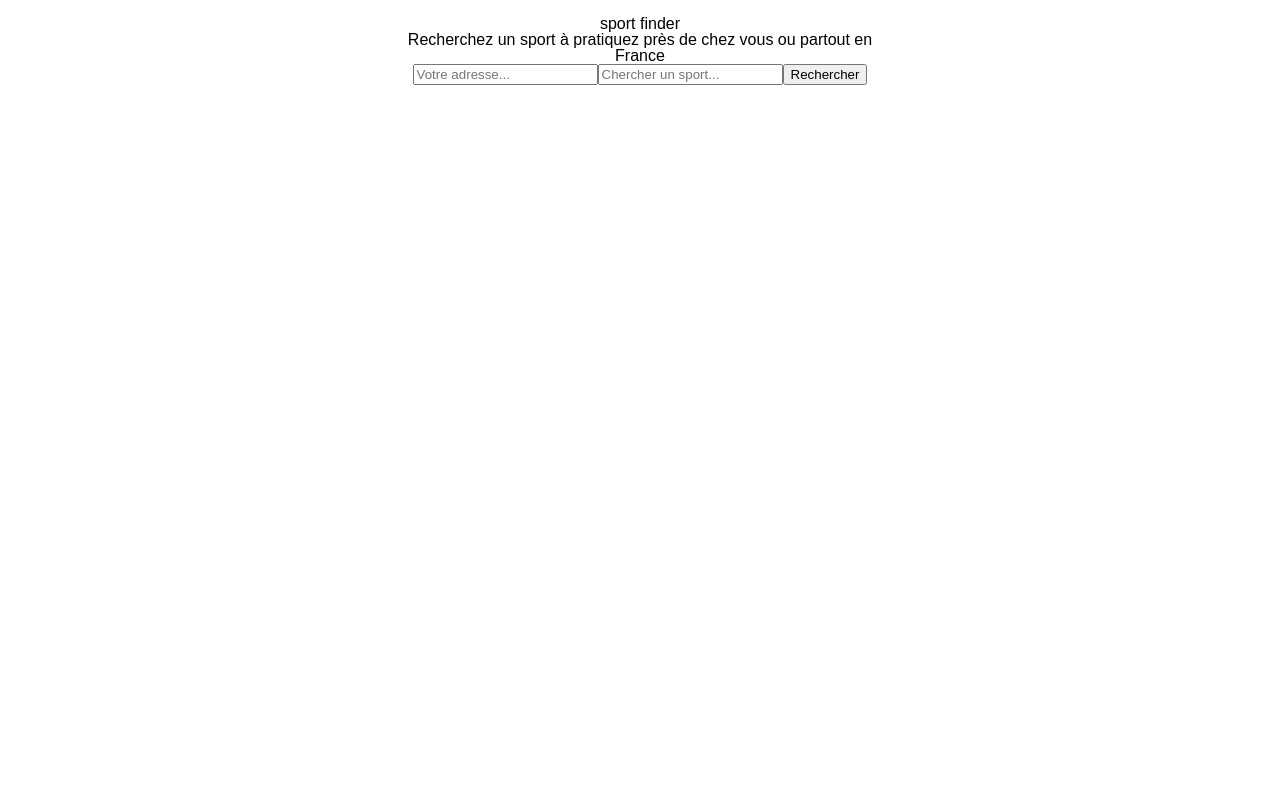
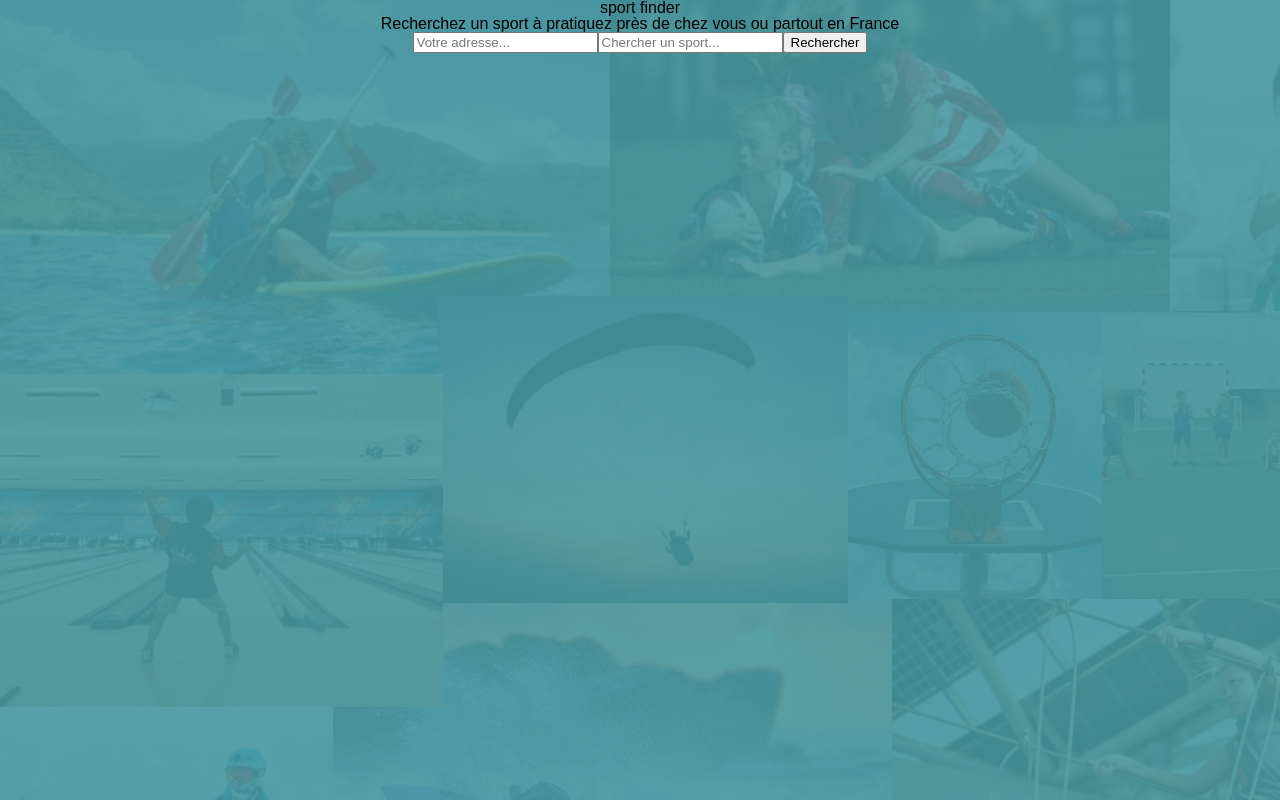
Before and after one commit to SebPARMENTIER/Sport-Finder, a React app in the folder front/: page / in a window 1280 px wide. Built offline with nearby package versions, Linux system fonts and the light colour scheme.

Commit message:
modif scss

```diff
--- a/front/src/components/App/index.js
+++ b/front/src/components/App/index.js
@@ -3,7 +3,7 @@ import React from 'react';
 import Menu from 'src/components/Menu';
 
 // == Import
-import './styles.css';
+import './styles.scss';
 
 
 // == Composant
--- /dev/null
+++ b/front/src/components/App/styles.scss
@@ -0,0 +1,8 @@
+@use 'src/styles/vars' as v;
+
+.app {
+  width: 100vw;
+  height: 100vh;
+  text-align: center;
+  background-color: v.$primary-color;
+}
--- a/front/src/components/Menu/index.js
+++ b/front/src/components/Menu/index.js
@@ -1,5 +1,6 @@
 import React from 'react';
 import SearchForm from 'src/components/SearchForm';
+
 // import PropTypes from 'prop-types';
 
 import './styles.scss';
--- a/front/src/components/Menu/styles.scss
+++ b/front/src/components/Menu/styles.scss
@@ -0,0 +1,6 @@
+@use 'src/styles/vars' as v;
+
+.Menu{
+  width: 100%;
+
+}
--- a/front/src/styles/_vars.scss
+++ b/front/src/styles/_vars.scss
@@ -1,8 +1,9 @@
 @use 'sass:math';
 
-$primary-color: #4797A1;
+$primary-color: rgba(71, 151, 161, 0.9);
 $secondary-color: #263548;
 $text-color: #EFF173;
 $star-color: #DABC51;
+$picture: url(src/assets/pictureMenu.jpg);
 
 $gutter: 1rem;
--- a/front/src/styles/index.scss
+++ b/front/src/styles/index.scss
@@ -3,6 +3,7 @@
 
 body {
   font-family: sans-serif;
+  background-image: vars.$picture;
 }
 
 /*
```
Also changed, not shown: front/src/assets/pictureMenu.jpg (added), front/src/components/App/styles.css (deleted).
